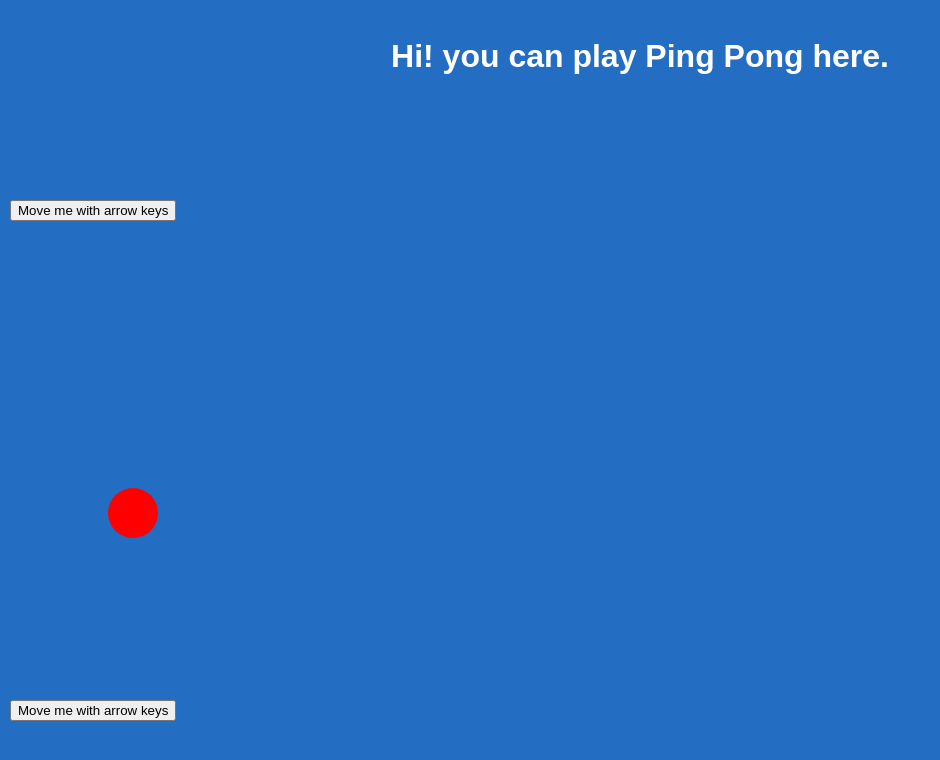
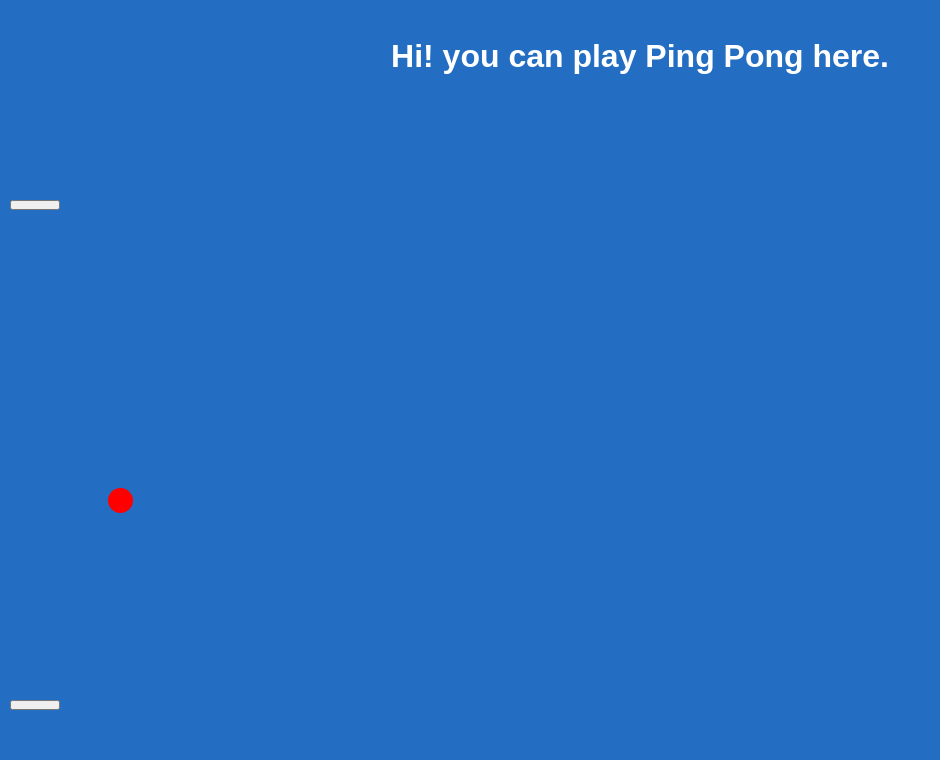
Before and after one commit to rezamshy/Classic_Ping_Pong_React_App, a React (Create React App) app in the folder my-app/: page / in a window 1280 px wide. Shown: the top 760 px of the page, without its empty margins (0-940 px from the left). Built offline with nearby package versions, Linux system fonts and the light colour scheme.

Commit message:
Add partial refelectiveness for the upper paddle

```diff
--- a/my-app/src/App.css
+++ b/my-app/src/App.css
@@ -5,6 +5,6 @@ main h1 {
 }
 
 .rectangle {
-    width: 5%;
-    height: 2%;
+    width: 50px;
+    height: 10px;
 }
--- a/my-app/src/App.js
+++ b/my-app/src/App.js
@@ -33,11 +33,7 @@ function Paddle({pos, onChange}) {
   }, [pos]);
 
   return (
-    <button
-      style={{ position: 'absolute', top: pos.y, left: pos.x }}
-    >
-      Move me with arrow keys
-    </button>
+    <button className='rectangle' style={{position: 'absolute', top: pos.y, left: pos.x }}/>
   );
 }
 
@@ -72,8 +68,8 @@ function Ball({pos, speed, onPosChange, onSpeedChange}) {
         position: 'absolute',
         top: pos.y,
         left: pos.x,
-        width: '50px',
-        height: '50px',
+        width: '25px',
+        height: '25px',
         backgroundColor: 'red',
         borderRadius: '50%',
       }}
@@ -104,6 +100,10 @@ function App() {
     setBallSpeed({x:x, y:y});
   }
 
+  if (ballPos.x > p1Pos.x && ballPos.x < p1Pos.x + 25 && ballPos.y < 205 && ballSpeed.y!=1 ){
+    setBallSpeed({x:ballSpeed.x, y:1});
+  }
+
   return (
     <main>
        <h1> Hi! you can play Ping Pong here.</h1>
```
Also changed, not shown: my-app/public/Screenshot.png (added), 1 other file (tests, documents, lock files or other folders).
